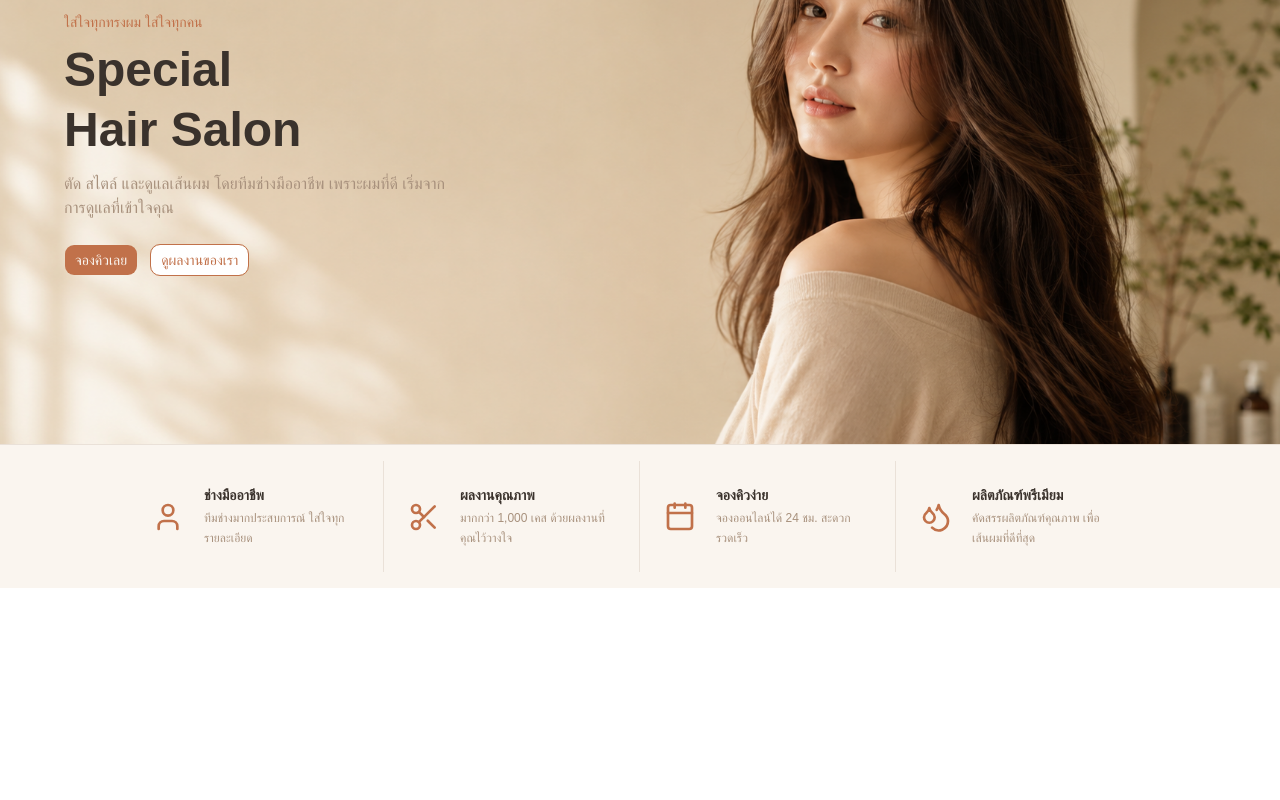
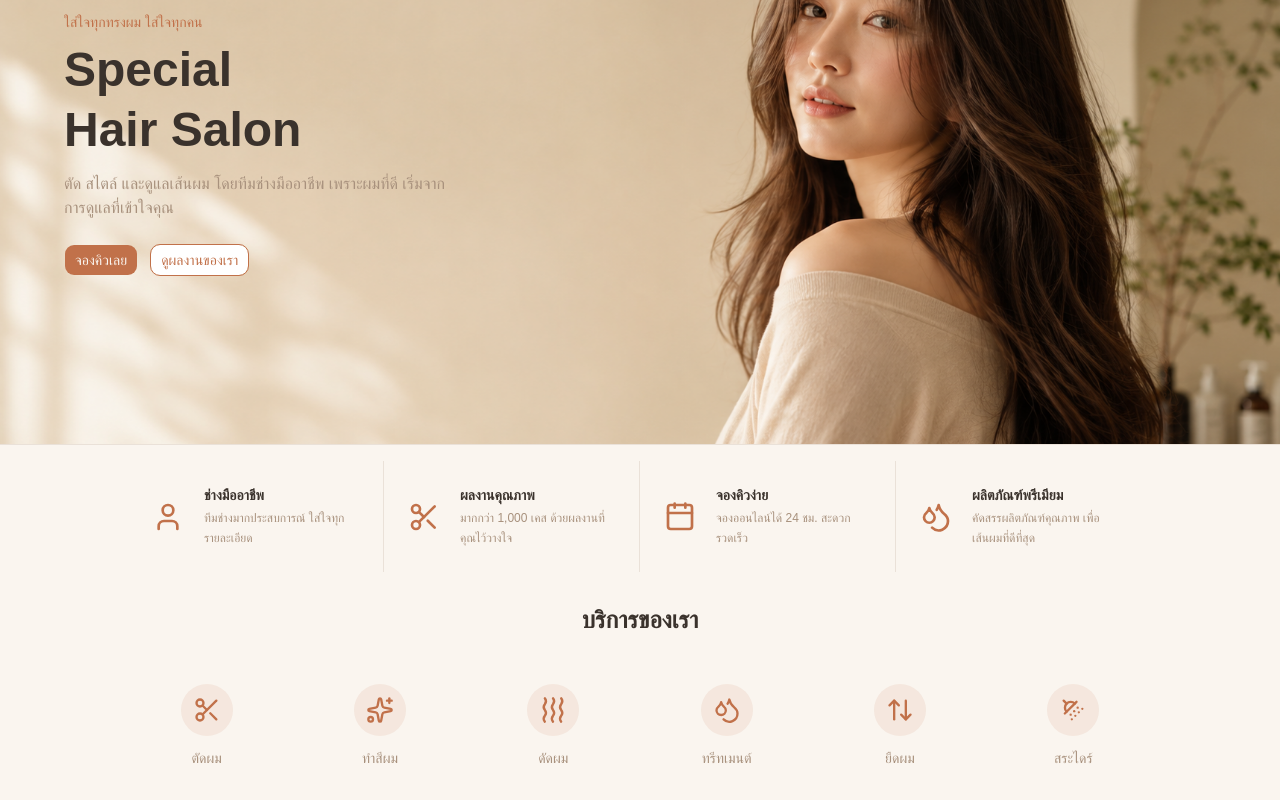
Before and after one commit to JameNori/special-hair-salon, a React app in the folder frontend/: page / in a window 1280 px wide. Shown: the part 217-1017 px from the top of the page. Before the commit the page ends 805 px from the top, so only its background shows below. Built offline with nearby package versions, Linux system fonts and the light colour scheme; the HTML template or start-up script is replaced by a standard one.

Commit message:
feat: add Services component

```diff
--- a/frontend/src/App.jsx
+++ b/frontend/src/App.jsx
@@ -1,6 +1,7 @@
 import Navbar from "./components/Navbar";
 import Hero from "./components/Hero";
 import WhyChooseUs from "./components/WhyChooseUs";
+import Services from "./components/Services";
 
 function App() {
   return (
@@ -8,6 +9,7 @@ function App() {
       <Navbar />
       <Hero />
       <WhyChooseUs />
+      <Services />
     </div>
   );
 }
--- /dev/null
+++ b/frontend/src/components/Services.jsx
@@ -0,0 +1,40 @@
+import {
+    Scissors,
+    Sparkles,
+    WavesVertical,
+    Droplets,
+    ArrowUpDown,
+    ShowerHead,
+  } from "lucide-react";
+
+  const services = [
+    { icon: Scissors, label: "ตัดผม" },
+    { icon: Sparkles, label: "ทำสีผม" },
+    { icon: WavesVertical, label: "ดัดผม" },
+    { icon: Droplets, label: "ทรีทเมนต์" },
+    { icon: ArrowUpDown, label: "ยืดผม" },
+    { icon: ShowerHead, label: "สระไดร์" },
+  ];
+
+  export default function Services() {
+    return (
+      <section className="py-4 px-4 bg-salon-background">
+        <h2 className="text-2xl font-bold text-center text-salon-primary mb-8">
+          บริการของเรา
+        </h2>
+
+        <div className="max-w-5xl mx-auto grid grid-cols-3 lg:grid-cols-6 gap-4">
+          {services.map(({ icon: Icon, label }) => (
+            <div key={label} className="flex flex-col items-center gap-3 p-4">
+              <div className="p-3 rounded-full bg-salon-accent/10">
+                <Icon size={28} className="text-salon-accent" />
+              </div>
+              <span className="text-sm font-medium text-salon-secondary text-center">
+                {label}
+              </span>
+            </div>
+          ))}
+        </div>
+      </section>
+    );
+  }
```
